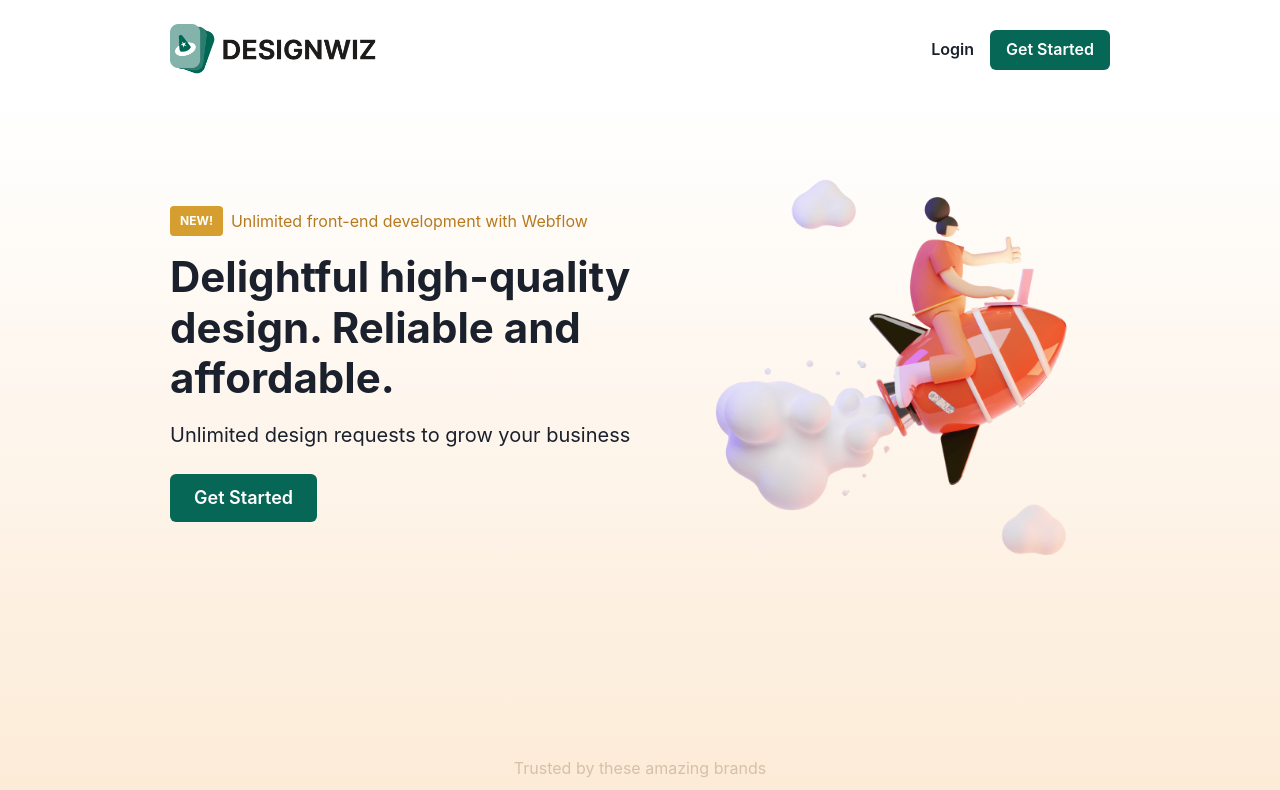
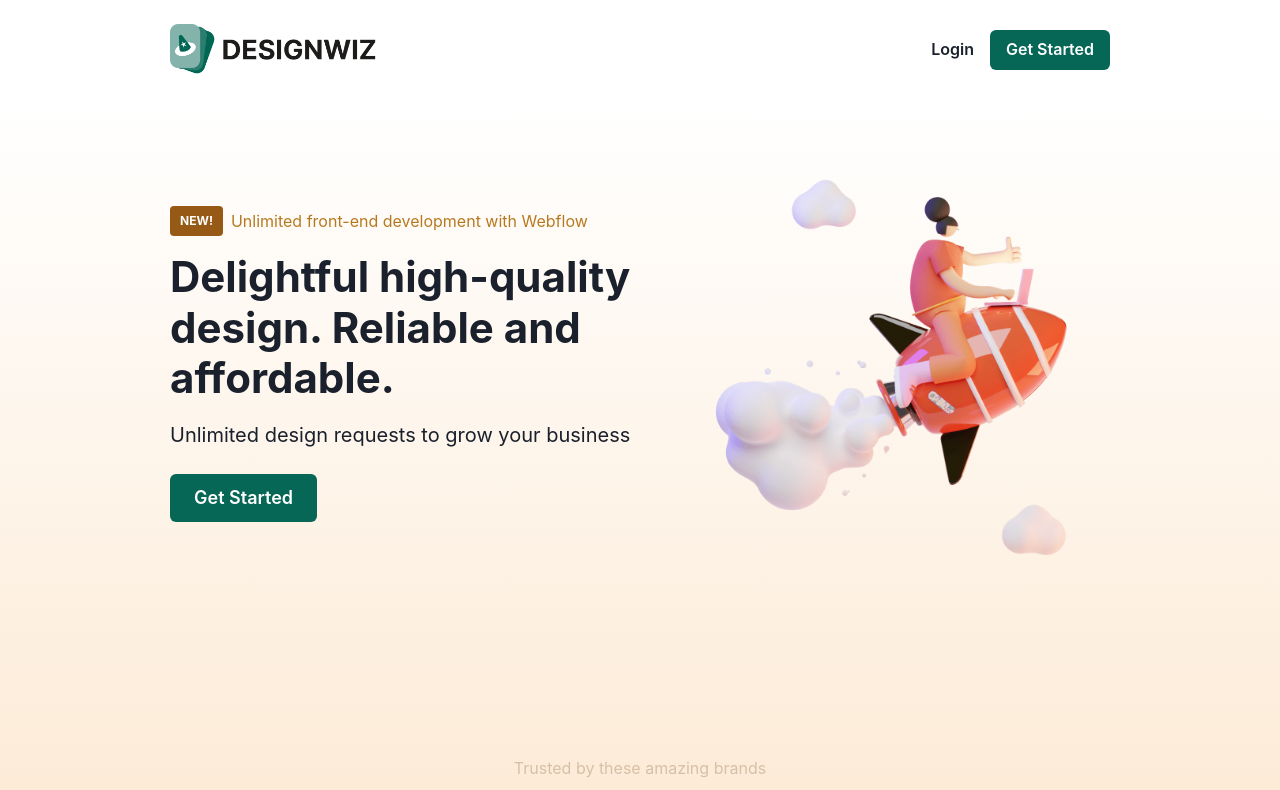
Before and after one commit to jaisharx/designwiz, a Next.js app: page / in a window 1280 px wide. Shown: the top 790 px of the page. Built offline with nearby package versions, Linux system fonts and the light colour scheme.

Commit message:
fixing badge bg color

```diff
--- a/components/header.js
+++ b/components/header.js
@@ -45,7 +45,7 @@ export default function Header() {
                     <Box>
                         <HStack>
                             <Badge
-                                colorScheme="yellow"
+                                backgroundColor="yellow.700"
                                 variant="solid"
                                 p="6px 10px"
                                 borderRadius="4"
```
